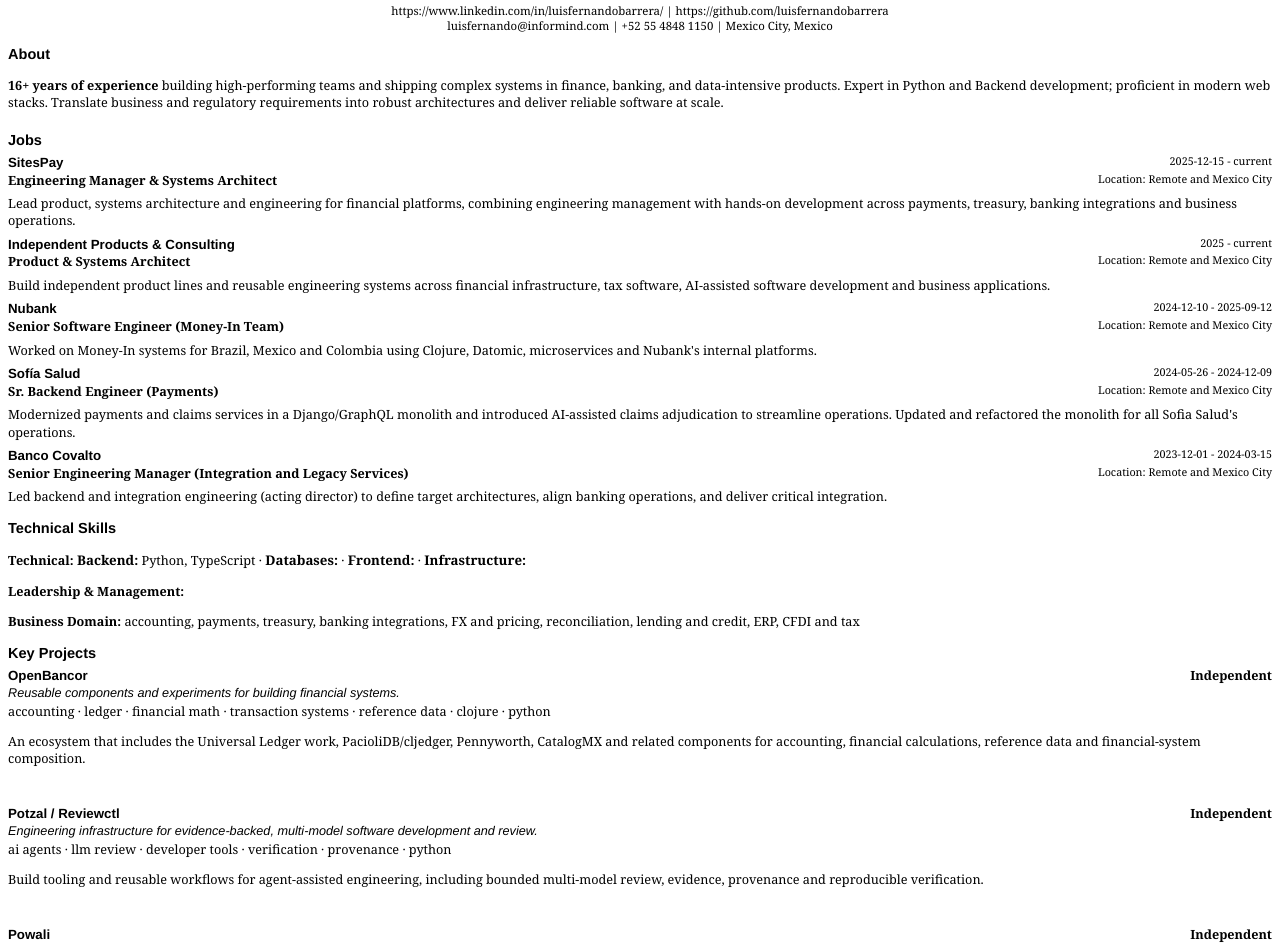
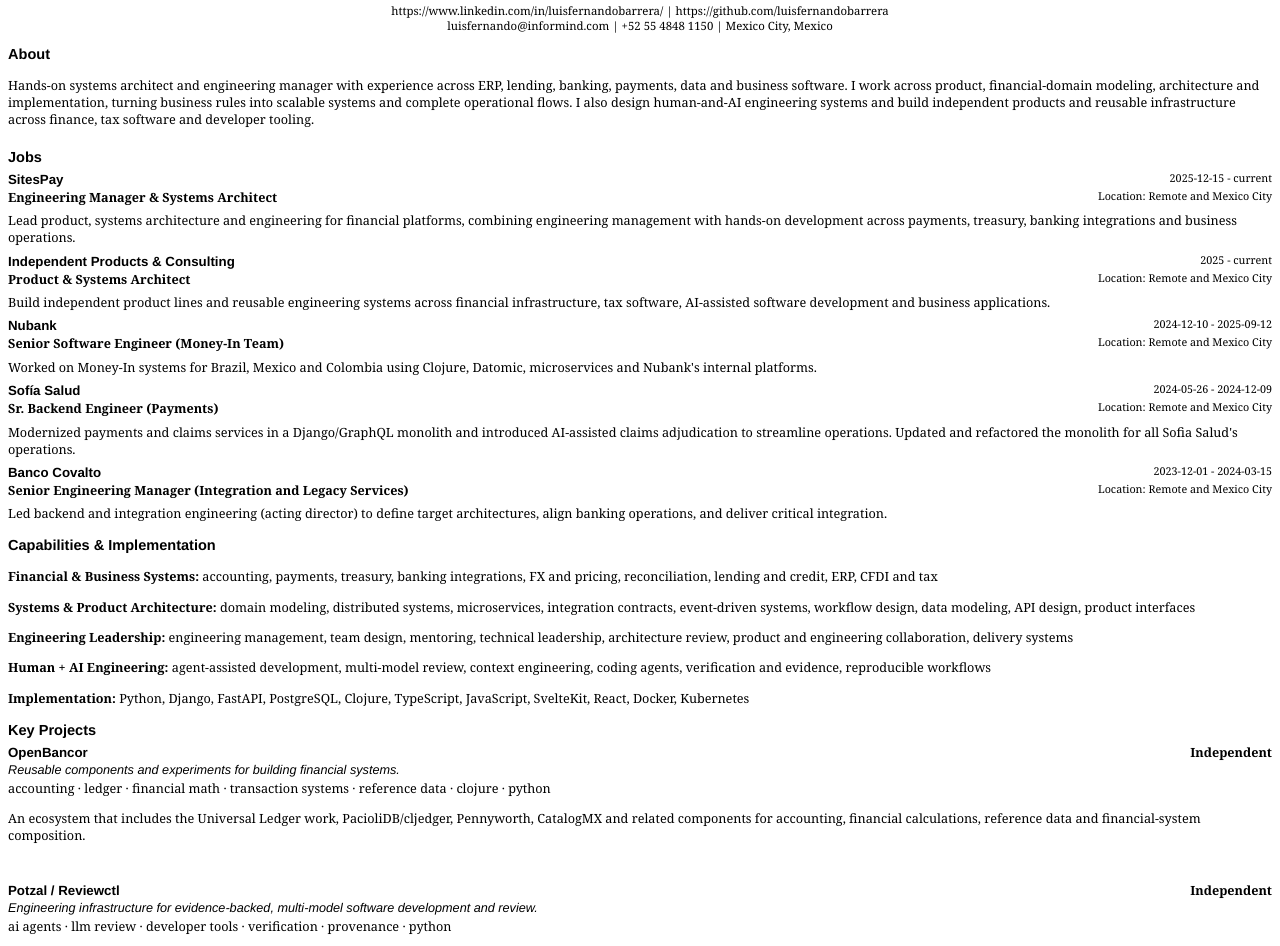
Before and after one commit to luisfernandobarrera/resume, a Flask app: page /print-resume-projects.html in a window 1280 px wide. Shown: the part 88-1034 px from the top of the page. Run offline with Flask 3, Linux system fonts and the light colour scheme; style sheets or scripts are compiled from the project's sources; parts of the project's set-up code (start-up, migrations or seed data) failed here and were passed over; some libraries are stand-ins or nearby versions.

Commit message:
fix(resume): use canonical profile and skills in projects view

```diff
--- a/templates/resume_with_projects.html
+++ b/templates/resume_with_projects.html
@@ -32,16 +32,7 @@
 
 {% block about %}
     <section>
-        {% set ns = namespace(earliest_year=9999) %}
-        {% for job in resume.work %}
-            {% set year = job.startDate[:4] | int %}
-            {% if year < ns.earliest_year %}
-                {% set ns.earliest_year = year %}
-            {% endif %}
-        {% endfor %}
-        {% set current_year = 2025 %}
-        {% set years_experience = current_year - ns.earliest_year %}
-        <p><strong>{{ years_experience }}+ years of experience</strong> building high-performing teams and shipping complex systems in finance, banking, and data-intensive products. Expert in Python and Backend development; proficient in modern web stacks. Translate business and regulatory requirements into robust architectures and deliver reliable software at scale.</p>
+        <p>{{ resume.basics.summary }}</p>
     </section>
 {% endblock about %}
 
@@ -74,67 +65,20 @@
 {% endblock jobs %}
 
 {% block skills %}
+    {% if resume.skills %}
     <section class="section no-page-break">
-        <h2 class='section-title'>Technical Skills</h2>
+        <h2 class='section-title'>Capabilities & Implementation</h2>
         <div style="margin-top: 0.3em; font-size: 1em; line-height: 1.4;">
-            {# Build skill categories from JSON #}
-            {% set ns = namespace(backend=[], database=[], frontend=[], infra=[], mgmt=[], business=[]) %}
-
             {% for skill in resume.skills %}
-                {% if 'Python' in skill.name %}
-                    {# Extract from Python sections #}
-                    {% for kw in skill.keywords %}
-                        {% if kw in ['Django', 'FastAPI', 'Flask', 'Django REST Framework', 'REST API', 'GraphQL'] %}
-                            {% set _ = ns.backend.append(kw) %}
-                        {% elif kw in ['pandas', 'dataclasses', 'numpy', 'SQLAlchemy', 'advanced SQL', 'PostgreSQL', 'SQLite3'] %}
-                            {% set _ = ns.database.append(kw) %}
-                        {% elif kw in ['JavaScript', 'TypeScript', 'Vue.js', 'React', 'HTMX', 'SASS'] %}
-                            {% set _ = ns.frontend.append(kw) %}
-                        {% endif %}
-                    {% endfor %}
-                {% elif 'Engineering Management' in skill.name %}
-                    {% for kw in skill.keywords %}
-                        {% set _ = ns.mgmt.append(kw) %}
-                    {% endfor %}
-                {% elif 'Business' in skill.name %}
-                    {% for kw in skill.keywords %}
-                        {% set _ = ns.business.append(kw) %}
-                    {% endfor %}
-                {% elif 'Tools' in skill.name %}
-                    {# Extract infrastructure from Tools #}
-                    {% for kw in skill.keywords %}
-                        {% if kw in ['docker', 'kubernetes', 'bash', 'linux', 'continuous integration', 'CircleCI', 'DevOps', 'AI-Powered Coding', 'observability with Grafana'] %}
-                            {% set _ = ns.infra.append(kw) %}
-                        {% endif %}
-                    {% endfor %}
+                {% if not skill.hide and skill.keywords %}
+                <p style="margin-bottom: 0.25em;">
+                    <strong>{{ skill.name }}:</strong> {{ skill.keywords | join(', ') }}
+                </p>
                 {% endif %}
             {% endfor %}
-
-            {# Add Python and TypeScript to backend #}
-            {% set backend_skills = ['Python', 'TypeScript'] + ns.backend %}
-
-            {# Technical line with subcategories #}
-            <p style="margin-bottom: 0.25em;">
-                <strong>Technical:</strong>
-                <strong style="font-size: 1.05em;">Backend:</strong> {{ backend_skills | join(', ') }} ·
-                <strong style="font-size: 1.05em;">Databases:</strong> {{ ns.database | join(', ') }} ·
-                <strong style="font-size: 1.05em;">Frontend:</strong> {{ ns.frontend | join(', ') }} ·
-                <strong style="font-size: 1.05em;">Infrastructure:</strong> {{ ns.infra | join(', ') }}
-            </p>
-
-            {# Leadership & Management #}
-            <p style="margin-bottom: 0.25em;">
-                <strong>Leadership & Management:</strong>
-                {% for kw in ns.mgmt %}{{ kw }}{% if not loop.last %}, {% endif %}{% endfor %}
-            </p>
-
-            {# Business Domain #}
-            <p style="margin-bottom: 0;">
-                <strong>Business Domain:</strong>
-                {% for kw in ns.business %}{{ kw }}{% if not loop.last %}, {% endif %}{% endfor %}
-            </p>
         </div>
     </section>
+    {% endif %}
 {% endblock skills %}
 
 {% block projects %}
```
